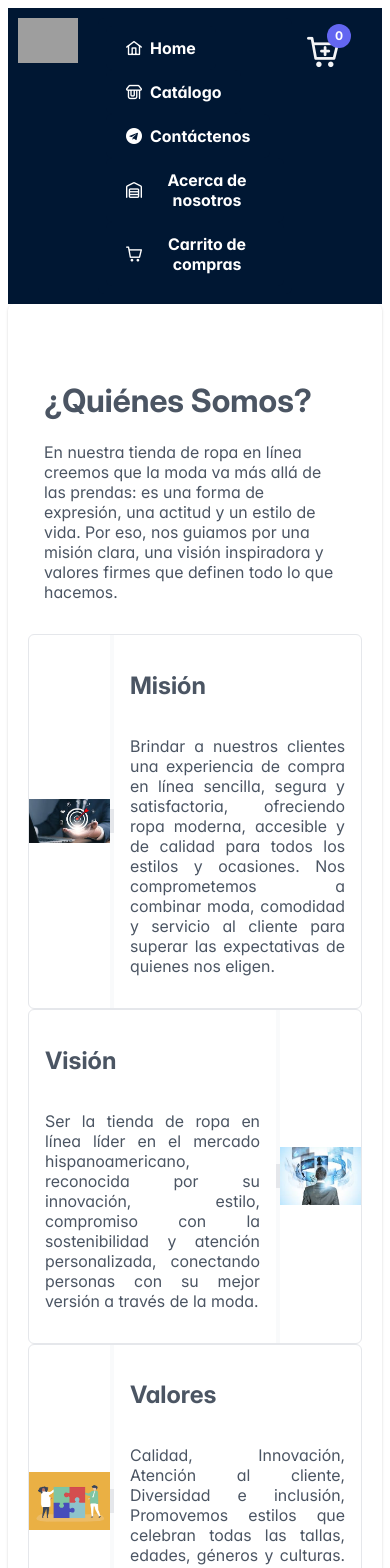
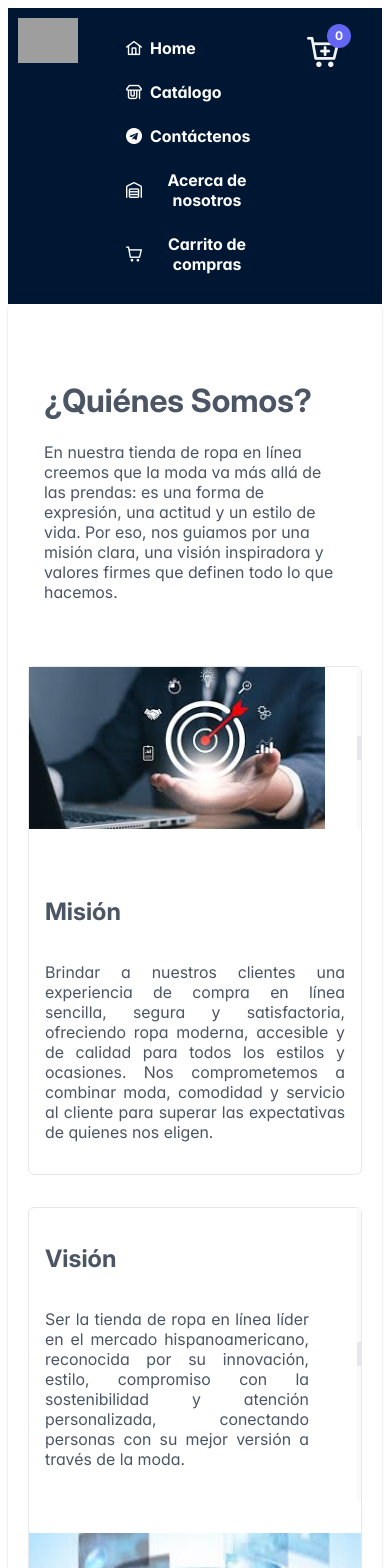
Before and after one commit to stisanchez/CarritoComprasReact, a React (Vite) app: page /about in a window 390 px wide. Shown: the top 1568 px of the page. Built offline with nearby package versions, Linux system fonts and the light colour scheme; grey boxes are pictures that could not be loaded.

Commit message:
cambio en css

```diff
--- a/src/styles/Panels.css
+++ b/src/styles/Panels.css
@@ -22,3 +22,19 @@
 .paneltextImage p {
     text-align: justify;
 }
+@media (max-width: 768px) {
+  .paneltextImage {
+    flex-direction: column;
+  }
+
+  .paneltextImage .image-side img {
+    max-height: 300px;
+  }
+}
+.paneltextImage {
+    display: flex;
+    flex-direction: row;
+    gap: 2rem;
+    margin-top: 2rem;
+    flex-wrap: wrap; /* Para que sea responsive */
+}
```
